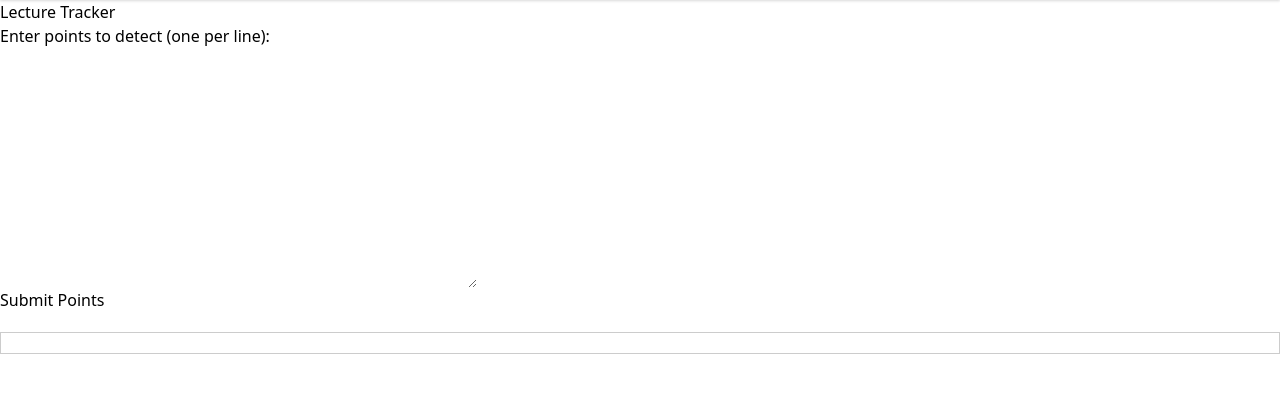
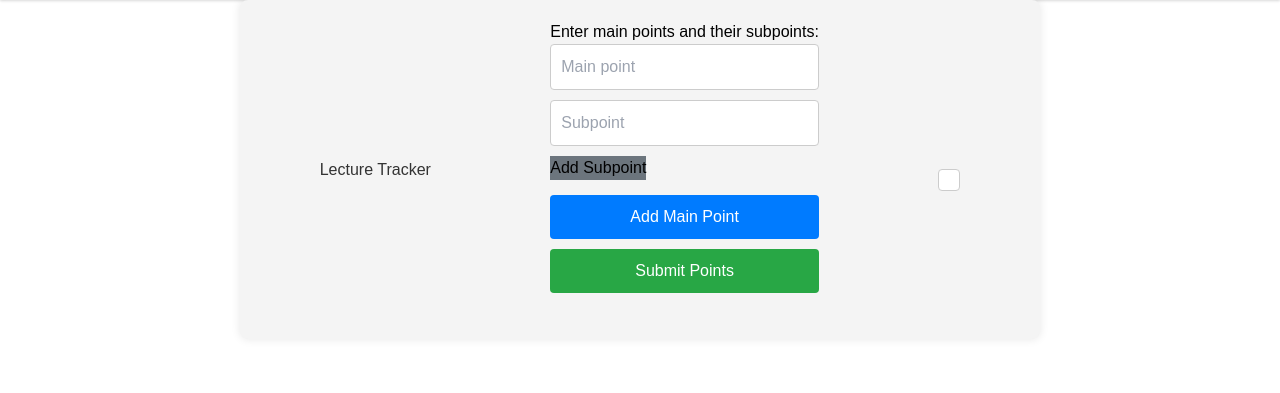
Before and after one commit to Neurocator/Neurocator, a Flask app: page /live in a window 1280 px wide. Shown: the part 64-457 px from the top of the page. Run offline with Flask 3, Linux system fonts and the light colour scheme; some libraries are stand-ins or nearby versions.

Commit message:
live assistance

```diff
--- a/tailwind.config.js
+++ b/tailwind.config.js
@@ -14,6 +14,7 @@ module.exports = {
              'primary': '#D7E6EA',
              'secondary': '#82C3E0',
              'tertiary': '#496A79',
+             'background': '#f4ece5',
           },
 
           brand2: {
--- a/templates/live.html.j2
+++ b/templates/live.html.j2
@@ -1,37 +1,99 @@
 {% extends "base.html.j2" %}
 
 {% block body %}
-<h1>Lecture Tracker</h1>
-<form id="pointsForm">
-    <div>
-        <label for="points">Enter points to detect (one per line):</label><br>
-        <textarea name="points" id="points" rows="10" cols="50"></textarea>
-    </div>
-    <div>
-        <button type="submit">Submit Points</button>
-    </div>
-</form>
-<ul id="bulletPoints" class="bullet-points-list"></ul>
+<div class="container">
+    <h1>Lecture Tracker</h1>
+    <form id="pointsForm" class="form">
+        <div id="mainPointsContainer" class="form-group">
+            <label for="mainPoints">Enter main points and their subpoints:</label><br>
+            <div class="main-point">
+                <input type="text" name="mainPoints" class="main-point-input" placeholder="Main point"><br>
+                <div class="subpoints">
+                    <input type="text" name="subpoints" class="subpoint-input" placeholder="Subpoint">
+                </div>
+                <button type="button" class="add-subpoint-btn btn-secondary">Add Subpoint</button>
+            </div>
+        </div>
+        <button type="button" id="addMainPointBtn" class="btn btn-primary">Add Main Point</button>
+        <button type="submit" class="btn btn-success">Submit Points</button>
+    </form>
+    <ul id="bulletPoints" class="bullet-points-list"></ul>
+</div>
 <script>
     document.addEventListener('DOMContentLoaded', () => {
+        const mainPointsContainer = document.getElementById('mainPointsContainer');
+        const addMainPointBtn = document.getElementById('addMainPointBtn');
         const form = document.getElementById('pointsForm');
+
+        addMainPointBtn.addEventListener('click', () => {
+            const mainPointDiv = document.createElement('div');
+            mainPointDiv.classList.add('main-point');
+            mainPointDiv.innerHTML = `
+                <input type="text" name="mainPoints" class="main-point-input" placeholder="Main point"><br>
+                <div class="subpoints">
+                    <input type="text" name="subpoints" class="subpoint-input" placeholder="Subpoint">
+                </div>
+                <button type="button" class="add-subpoint-btn btn-secondary">Add Subpoint</button>
+            `;
+            mainPointsContainer.appendChild(mainPointDiv);
+
+            mainPointDiv.querySelector('.add-subpoint-btn').addEventListener('click', () => {
+                const subpointsDiv = mainPointDiv.querySelector('.subpoints');
+                const subpointInput = document.createElement('input');
+                subpointInput.type = 'text';
+                subpointInput.name = 'subpoints';
+                subpointInput.classList.add('subpoint-input');
+                subpointInput.placeholder = 'Subpoint';
+                subpointsDiv.appendChild(subpointInput);
+            });
+        });
+
+        mainPointsContainer.querySelector('.add-subpoint-btn').addEventListener('click', (event) => {
+            const subpointsDiv = event.target.previousElementSibling;
+            const subpointInput = document.createElement('input');
+            subpointInput.type = 'text';
+            subpointInput.name = 'subpoints';
+            subpointInput.classList.add('subpoint-input');
+            subpointInput.placeholder = 'Subpoint';
+            subpointsDiv.appendChild(subpointInput);
+        });
+
         form.addEventListener('submit', (event) => {
             event.preventDefault();
-            const pointsTextarea = document.getElementById('points');
-            const points = pointsTextarea.value.split('\n').map(point => ({ text: point.trim(), covered: false }));
+            const mainPoints = [];
+            document.querySelectorAll('.main-point').forEach(mainPointDiv => {
+                const mainPointText = mainPointDiv.querySelector('.main-point-input').value.trim();
+                const subpoints = Array.from(mainPointDiv.querySelectorAll('.subpoint-input'))
+                                        .map(subpointInput => subpointInput.value.trim())
+                                        .filter(subpoint => subpoint !== '');
+                mainPoints.push({ text: mainPointText, subpoints: subpoints.map(subpoint => ({ text: subpoint, covered: false })), covered: false });
+            });
 
-            // Render the points as bullet points
+            // Render the points as bullet points with subpoints
             const bulletPointsList = document.getElementById('bulletPoints');
             bulletPointsList.innerHTML = '';
-            points.forEach((point, index) => {
-                const pointItem = document.createElement('li');
-                pointItem.className = 'bullet-point';
-                pointItem.id = `point${index}`;
-                pointItem.textContent = point.text;
-                bulletPointsList.appendChild(pointItem);
+            mainPoints.forEach((mainPoint, mainIndex) => {
+                const mainPointItem = document.createElement('li');
+                mainPointItem.className = 'bullet-point main-point';
+                mainPointItem.id = `mainPoint${mainIndex}`;
+                mainPointItem.textContent = mainPoint.text;
+                bulletPointsList.appendChild(mainPointItem);
+
+                if (mainPoint.subpoints.length > 0) {
+                    const subpointsList = document.createElement('ul');
+                    subpointsList.className = 'subpoints-list';
+                    mainPoint.subpoints.forEach((subpoint, subIndex) => {
+                        const subpointItem = document.createElement('li');
+                        subpointItem.className = 'bullet-point subpoint';
+                        subpointItem.id = `mainPoint${mainIndex}_subpoint${subIndex}`;
+                        subpointItem.textContent = subpoint.text;
+                        subpointsList.appendChild(subpointItem);
+                    });
+                    bulletPointsList.appendChild(subpointsList);
+                }
             });
 
-            startRecognition(points);
+            startRecognition(mainPoints);
         });
 
         function startRecognition(points) {
@@ -56,10 +118,15 @@
                 })
                 .then(response => response.json())
                 .then(data => {
-                    data.forEach((point, index) => {
+                    data.forEach((point, mainIndex) => {
                         if (point.covered) {
-                            document.getElementById(`point${index}`).classList.add('crossed-off');
+                            document.getElementById(`mainPoint${mainIndex}`).classList.add('crossed-off');
                         }
+                        point.subpoints.forEach((subpoint, subIndex) => {
+                            if (subpoint.covered) {
+                                document.getElementById(`mainPoint${mainIndex}_subpoint${subIndex}`).classList.add('crossed-off');
+                            }
+                        });
                     });
                 });
             };
@@ -78,18 +145,74 @@
     });
 </script>
 <style>
+    .container {
+        max-width: 800px;
+        margin: 0 auto;
+        padding: 20px;
+        font-family: Arial, sans-serif;
+        background-color: #f4f4f4;
+        border-radius: 8px;
+        box-shadow: 0 0 10px rgba(0, 0, 0, 0.1);
+    }
+    h1 {
+        text-align: center;
+        color: #333;
+    }
+    .form-group {
+        margin-bottom: 15px;
+    }
+    .textarea, .main-point-input, .subpoint-input {
+        width: 100%;
+        padding: 10px;
+        border: 1px solid #ccc;
+        border-radius: 4px;
+        font-size: 16px;
+        margin-bottom: 10px;
+    }
+    .btn {
+        display: block;
+        width: 100%;
+        padding: 10px;
+        background-color: #28a745;
+        color: white;
+        border: none;
+        border-radius: 4px;
+        font-size: 16px;
+        cursor: pointer;
+        margin-bottom: 10px;
+    }
+    .btn-primary {
+        background-color: #007bff;
+    }
+    .btn-secondary {
+        background-color: #6c757d;
+    }
+    .btn-success {
+        background-color: #28a745;
+    }
+    .btn:hover {
+        opacity: 0.9;
+    }
     .bullet-points-list {
         list-style-type: disc;
         padding-left: 20px;
         border: 1px solid #ccc;
         margin-top: 20px;
         padding: 10px;
+        background-color: white;
+        border-radius: 4px;
     }
     .bullet-point {
-        margin-bottom: 5px;
+        margin-bottom: 10px;
+        font-size: 18px;
+    }
+    .subpoints-list {
+        list-style-type: circle;
+        padding-left: 20px;
     }
     .crossed-off {
         text-decoration: line-through;
+        color: #a9a9a9;
     }
 </style>
 {% endblock %}
```
